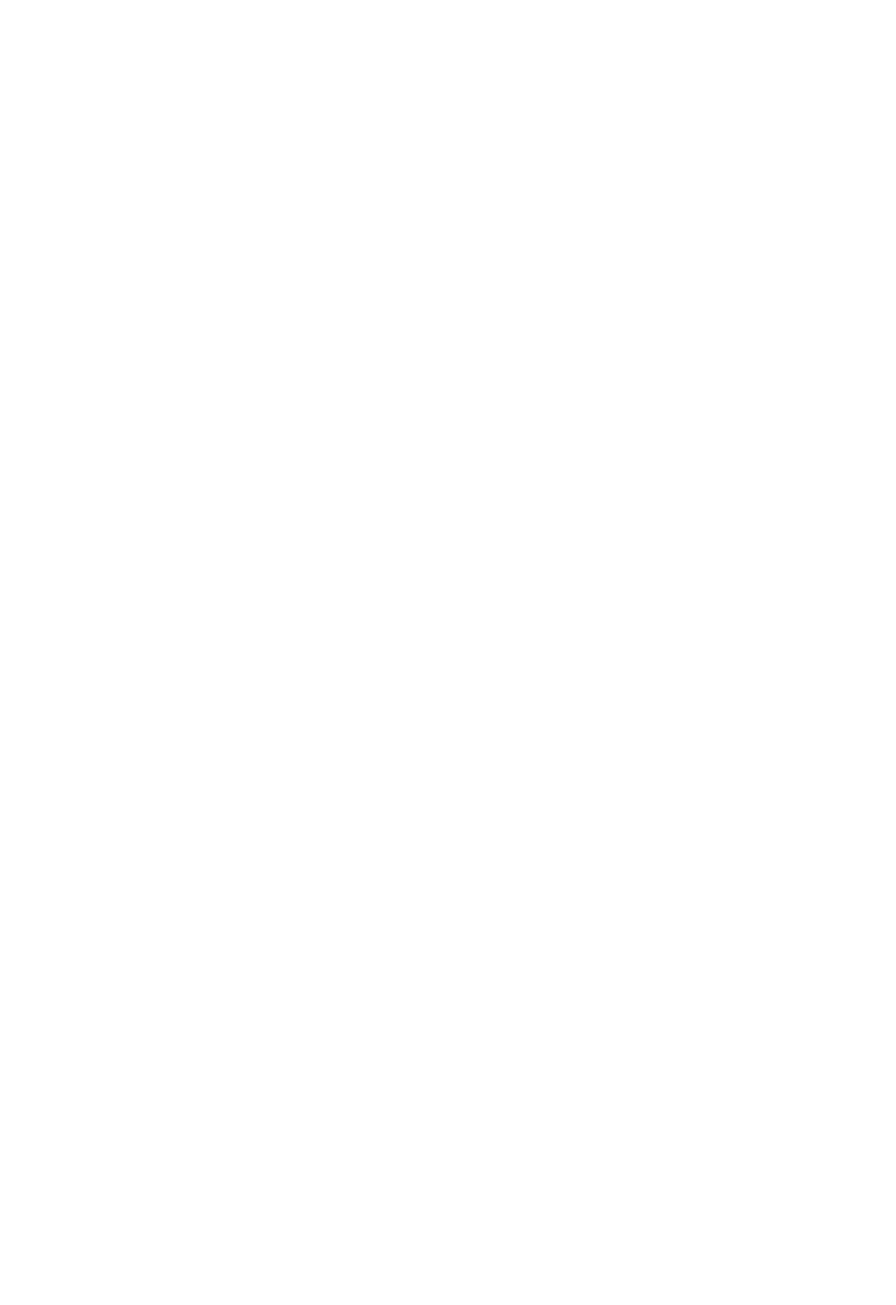
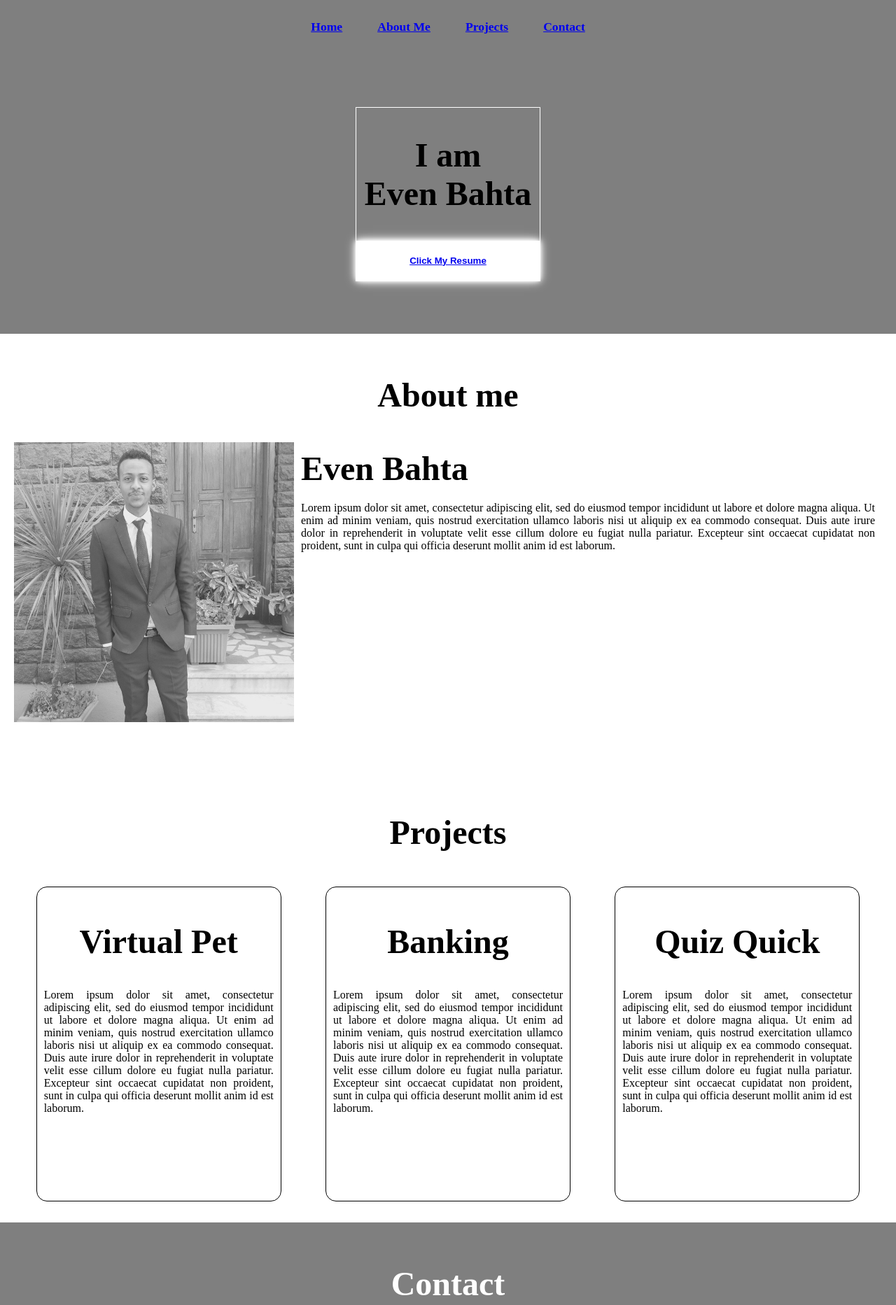
Before and after one commit to Evenbahta/evenbahta.github.io, a plain HTML site: page index.html in a window 1280 px wide. Shown: the top 1865 px of the page at 70% size. Before the commit the page ends 800 px from the top, so only its background shows below. Drawn offline with Linux system fonts and the light colour scheme.

Commit message:
first commit

```diff
--- a/css/style.css
+++ b/css/style.css
@@ -0,0 +1,217 @@
+*{
+    margin: 0;
+    padding:0;
+    box-sizing: border-box;
+}
+
+
+/* Navbar*/
+.navbar{
+    display: flex;
+    justify-content: center;
+    align-items: center;
+    background-color: rgba(0,0,0,0.5);
+    position: sticky;
+    top:0;
+
+}
+.navbar ul{
+    display:flex;
+    list-style: none;
+    margin: 20px 0px;
+
+}
+
+.navbar ul li{
+    font-family: century;
+    font-size: 1.1rem;
+    font-weight: bold;
+
+}
+
+.navbar ul li {
+    text-decoration: none;
+    color: white;
+    padding: 8px 25px;
+    transition: all .5s ease;
+
+}
+.navbar ul li a:hover{
+    background-color: white;
+    color:black;
+    box-shadow:0 0 10px white;
+}
+
+
+html{
+    scroll-behavior: smooth;
+}
+
+/* Home Section */
+#Home{
+    display:flex;
+    flex-direction: column;
+    background-color:rgba(0,0,0,0.5);
+    height:400px;
+    justify-content: center;
+    align-items: center;
+    color:black;
+}
+
+/* #Home::before{
+    content:"";
+    position:center;
+    top:0;
+    right:0;
+    height:400px;
+    width:100%;
+    z-index:-1;
+    opacity:.8;
+} */
+
+.main{
+    display:flex;
+    flex-direction:column;
+    border:1px solid white;
+    align-items:center;
+}
+.heading{
+    font-family:century;
+    font-size:3rem;
+    text-align:center;
+    margin:40px 0px;
+}
+
+.btn{
+    padding:20px 75px;
+    background-color: white;
+    border:1px solid white;
+    color:  white;
+    outline: none;
+    transition: .6s ease;
+
+}
+
+.btn{
+    cursor:pointer;
+    background-color:white;
+    color: black;
+    box-shadow: 0 0 5px white, 0 0 10px white, 0 0 15px white;
+    font-weight: bold;
+
+}
+#About{
+    display: flex;
+    flex-direction: column;
+    box-sizing : border-box;
+    padding:20px;
+    margin-bottom: 50px;
+
+}
+
+#pic{
+    display: flex;
+}
+
+#pic img{
+    width:575px;
+    height:400px;
+
+}
+#intro {
+    display:flex;
+    flex-direction: column;
+    text-align:justify;
+    padding: 10px;
+
+}
+
+#intro h2{
+    font-size:3rem;
+    margin-bottom: 20px;
+}
+
+#Projects{
+    display: flex;
+    flex-direction: column;
+    padding:20px;
+
+}
+
+.row{
+    display:flex;
+    justify-content: space-around;
+    flex-wrap: wrap;
+    box-sizing: border-box;
+}
+
+.box{
+    display:flex;
+    flex-direction: column;
+    width:350px;
+    height:450px;
+    border:1px solid black;
+    margin:10px;
+    align-items:center;
+    text-align:justify;
+    padding: 10px;
+    border-radius:15px;
+    background:linear-gradient(to top,rgb(255,45,45) 50%, white 50%);
+    background-size: 100% 200%;
+    transition: all.8s;
+}
+
+.box:hover{
+    background-position:left botttom;
+    color:black;
+    border:none;
+    box-shadow: 0 0 20px rgb(255,45,45);
+}
+#Contact{
+    display: flex;
+    flex-direction: column;
+    box-sizing: border-box;
+    background-color: rgba(0,0,0,0.5);
+    color:white;
+    padding:20px;
+}
+.form{
+    display: flex;
+    flex-direction: column;
+    box-sizing: border-box;
+    align-items: center;
+    margin:20px 0px;
+}
+
+.input{
+    padding:12px;
+    margin:15px;
+    width:30%;
+    border:none;
+    outline:none;
+}
+#msg{
+    width:20%;
+    padding:10px;
+    margin:15px;
+    border:none;
+    outline:none;
+}
+#send{
+    padding:10px;
+    width:10%;
+    margin:40px;
+    border:none;
+    outline:none;
+}
+
+#send:hover{
+    cursor:pointer;
+    box-shadow: 0 0 10px white;
+}
+
+body {
+    /* background-image: url('images/code\image.jpg');
+    background-size: cover; */
+    background-color: white;
+  }
--- a/index.html
+++ b/index.html
@@ -9,6 +9,79 @@
     <link rel="stylesheet" href="/css/layout.css">
 </head>
 <body>
+<nav class ="navbar">
 
-</body>
+    <ul>
+      <li><a href="#Home">Home</a></li>
+      <li><a href="#About">About Me</a></li>
+      <li><a href="#Projects">Projects</a></li>
+      <li><a href="#Contact">Contact</a></li>
+     </ul>
+    </nav>
+    <section id ="Home">
+        <div class="main">
+            <h1 class ="heading">I am <br> Even Bahta</h1>
+            <button class="btn" > <a href="Resume.pdf">
+                Click My Resume </a>
+            </button>
+            <div>
+    </section>
+
+    <section id ="About">
+        <h1 class = "heading"> About me</h1>
+        <div id="pic">
+            <img src ="/images/EvenBahtaPic.JPG" alt="">
+            <div id ="intro">
+                <h2> Even Bahta</h2>
+                <p>Lorem ipsum dolor sit amet, consectetur adipiscing elit, sed do eiusmod tempor incididunt ut labore et dolore
+                     magna aliqua. Ut enim ad minim veniam, quis nostrud exercitation ullamco laboris nisi ut aliquip ex ea commodo consequat.
+                     Duis aute irure dolor in reprehenderit in voluptate velit esse cillum dolore eu fugiat nulla pariatur. Excepteur sint occaecat
+                      cupidatat non proident, sunt in culpa qui officia deserunt mollit anim id est laborum.</p>
+
+
+        </div>
+    </section>
+
+
+    <section id="Projects">
+        <h1 class ="heading">Projects</h1>
+        <div class="row">
+            <div class="box">
+                <h1 class="heading">Virtual Pet</h1>
+                <p>Lorem ipsum dolor sit amet, consectetur adipiscing elit, sed do eiusmod tempor incididunt ut labore et dolore magna aliqua. Ut enim ad minim veniam,
+                    quis nostrud exercitation ullamco laboris nisi ut aliquip ex ea commodo consequat. Duis aute irure dolor in reprehenderit in voluptate velit esse cillum dolore eu fugiat
+                     nulla pariatur. Excepteur sint occaecat cupidatat non proident, sunt in culpa qui officia deserunt mollit anim id est laborum.
+                </p>
+                </div>
+
+                    <div class="box">
+                        <h1 class="heading">Banking</h1>
+                        <p>Lorem ipsum dolor sit amet, consectetur adipiscing elit, sed do eiusmod tempor incididunt ut labore et dolore magna aliqua. Ut enim ad minim veniam,
+                            quis nostrud exercitation ullamco laboris nisi ut aliquip ex ea commodo consequat. Duis aute irure dolor in reprehenderit in voluptate velit esse cillum dolore eu fugiat
+                             nulla pariatur. Excepteur sint occaecat cupidatat non proident, sunt in culpa qui officia deserunt mollit anim id est laborum.
+                        </p>
+                        </div>
+
+                        <div class="box">
+                            <h1 class="heading">Quiz Quick</h1>
+                            <p>Lorem ipsum dolor sit amet, consectetur adipiscing elit, sed do eiusmod tempor incididunt ut labore et dolore magna aliqua. Ut enim ad minim veniam,
+                                quis nostrud exercitation ullamco laboris nisi ut aliquip ex ea commodo consequat. Duis aute irure dolor in reprehenderit in voluptate velit esse cillum dolore eu fugiat
+                                 nulla pariatur. Excepteur sint occaecat cupidatat non proident, sunt in culpa qui officia deserunt mollit anim id est laborum.
+                            </p>
+                            </div>
+    </section>
+
+    <section id="Contact">
+        <h1 class = "heading"> Contact </h1>
+        <form action="" class = "form">
+            <input type = "text" name = "name" class = "input" placeholder = "Enter Your Name">
+            <input type ="email" name = "email" class = "input" placeholder="Enter Your Email">
+            <textarea name = "msg" id = "msg" cols = "30" rows = "10" placeholder="Enter Your Message"></textarea>
+            <input type = "submit" value = "SEND" id="send">
+    </section>
+
+
+
+
+  </body>
 </html>
```
Also changed, not shown: images/EvenBahtaPic.JPG (added), 1 other file.
